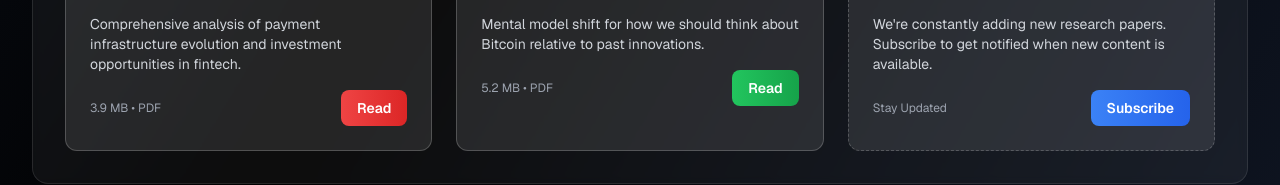
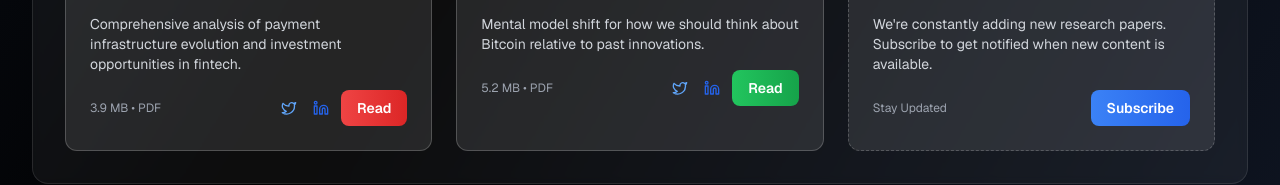
Before and after one commit to Kfar19/CursorWeb, a Next.js app: page /research in a window 1280 px wide. Shown: the part 1523-1708 px from the top of the page. Built offline with nearby package versions, Linux system fonts and the light colour scheme.

Commit message:
Add Twitter and LinkedIn share buttons to research papers with auto-generated Birdai messages

```diff
--- a/src/app/research/page.tsx
+++ b/src/app/research/page.tsx
@@ -2,7 +2,7 @@
 
 import { motion } from 'framer-motion';
 import Link from 'next/link';
-import { ArrowLeft, X, Eye, Mail, TrendingUp, ExternalLink } from 'lucide-react';
+import { ArrowLeft, X, Eye, Mail, TrendingUp, ExternalLink, Twitter, Linkedin } from 'lucide-react';
 import { useState, useEffect, useMemo } from 'react';
 
 // ScrollAnimation component for consistent animations
@@ -77,9 +77,38 @@ const PDFViewer = ({ isOpen, onClose, fileName }: {
             <p className="text-gray-400 text-sm">
               This research paper is for internal use only. Please do not share or distribute.
             </p>
+            <div className="flex items-center space-x-4">
               <div className="flex items-center space-x-2 text-gray-400 text-sm">
                 <Eye size={16} />
                 <span>View Only</span>
+              </div>
+              <div className="flex items-center space-x-2">
+                <span className="text-gray-400 text-sm">Share:</span>
+                <button
+                  onClick={() => {
+                    const text = `Check out this research paper "${fileName.replace('.pdf', '')}" from Birdai - cutting-edge insights at the intersection of AI, blockchain, and venture capital.`;
+                    const url = window.location.href;
+                    const twitterUrl = `https://twitter.com/intent/tweet?text=${encodeURIComponent(text)}&url=${encodeURIComponent(url)}`;
+                    window.open(twitterUrl, '_blank');
+                  }}
+                  className="text-blue-400 hover:text-blue-300 transition-colors p-2 rounded-lg hover:bg-blue-500/10"
+                  title="Share on Twitter"
+                >
+                  <Twitter size={18} />
+                </button>
+                <button
+                  onClick={() => {
+                    const text = `Check out this research paper "${fileName.replace('.pdf', '')}" from Birdai - cutting-edge insights at the intersection of AI, blockchain, and venture capital.`;
+                    const url = window.location.href;
+                    const linkedinUrl = `https://www.linkedin.com/sharing/share-offsite/?url=${encodeURIComponent(url)}&title=${encodeURIComponent(fileName.replace('.pdf', ''))}&summary=${encodeURIComponent(text)}`;
+                    window.open(linkedinUrl, '_blank');
+                  }}
+                  className="text-blue-600 hover:text-blue-500 transition-colors p-2 rounded-lg hover:bg-blue-600/10"
+                  title="Share on LinkedIn"
+                >
+                  <Linkedin size={18} />
+                </button>
+              </div>
             </div>
           </div>
         </div>
@@ -623,6 +652,31 @@ export default function ResearchPage() {
                     </p>
                     <div className="flex items-center justify-between">
                       <span className="text-gray-400 text-xs">3.9 MB • PDF</span>
+                      <div className="flex items-center space-x-2">
+                        <button
+                          onClick={() => {
+                            const text = `Check out "From Rails to Returns" research paper from Birdai - comprehensive analysis of payment infrastructure evolution and investment opportunities in fintech.`;
+                            const url = window.location.href;
+                            const twitterUrl = `https://twitter.com/intent/tweet?text=${encodeURIComponent(text)}&url=${encodeURIComponent(url)}`;
+                            window.open(twitterUrl, '_blank');
+                          }}
+                          className="text-blue-400 hover:text-blue-300 transition-colors p-1 rounded hover:bg-blue-500/10"
+                          title="Share on Twitter"
+                        >
+                          <Twitter size={16} />
+                        </button>
+                        <button
+                          onClick={() => {
+                            const text = `Check out "From Rails to Returns" research paper from Birdai - comprehensive analysis of payment infrastructure evolution and investment opportunities in fintech.`;
+                            const url = window.location.href;
+                            const linkedinUrl = `https://www.linkedin.com/sharing/share-offsite/?url=${encodeURIComponent(url)}&title=From Rails to Returns&summary=${encodeURIComponent(text)}`;
+                            window.open(linkedinUrl, '_blank');
+                          }}
+                          className="text-blue-600 hover:text-blue-500 transition-colors p-1 rounded hover:bg-blue-600/10"
+                          title="Share on LinkedIn"
+                        >
+                          <Linkedin size={16} />
+                        </button>
                         <motion.button
                           onClick={() => handleReadRequest('From Rails to Returns_ Payments Circle.pdf')}
                           className="bg-gradient-to-r from-red-500 to-red-600 hover:from-red-600 hover:to-red-700 text-white px-4 py-2 rounded-lg text-sm font-semibold transition-all duration-300"
@@ -631,6 +685,7 @@ export default function ResearchPage() {
                         >
                           Read
                         </motion.button>
+                      </div>
                     </div>
                   </motion.div>
 
@@ -656,6 +711,31 @@ export default function ResearchPage() {
                     </p>
                     <div className="flex items-center justify-between">
                       <span className="text-gray-400 text-xs">5.2 MB • PDF</span>
+                      <div className="flex items-center space-x-2">
+                        <button
+                          onClick={() => {
+                            const text = `Check out "From Wires to Wallets" research paper from Birdai - mental model shift for how we should think about Bitcoin relative to past innovations.`;
+                            const url = window.location.href;
+                            const twitterUrl = `https://twitter.com/intent/tweet?text=${encodeURIComponent(text)}&url=${encodeURIComponent(url)}`;
+                            window.open(twitterUrl, '_blank');
+                          }}
+                          className="text-blue-400 hover:text-blue-300 transition-colors p-1 rounded hover:bg-blue-500/10"
+                          title="Share on Twitter"
+                        >
+                          <Twitter size={16} />
+                        </button>
+                        <button
+                          onClick={() => {
+                            const text = `Check out "From Wires to Wallets" research paper from Birdai - mental model shift for how we should think about Bitcoin relative to past innovations.`;
+                            const url = window.location.href;
+                            const linkedinUrl = `https://www.linkedin.com/sharing/share-offsite/?url=${encodeURIComponent(url)}&title=From Wires to Wallets&summary=${encodeURIComponent(text)}`;
+                            window.open(linkedinUrl, '_blank');
+                          }}
+                          className="text-blue-600 hover:text-blue-500 transition-colors p-1 rounded hover:bg-blue-600/10"
+                          title="Share on LinkedIn"
+                        >
+                          <Linkedin size={16} />
+                        </button>
                         <motion.button
                           onClick={() => handleReadRequest('From-Wires-to-Wallets.pdf')}
                           className="bg-gradient-to-r from-green-500 to-green-600 hover:from-green-600 hover:to-green-700 text-white px-4 py-2 rounded-lg text-sm font-semibold transition-all duration-300"
@@ -664,6 +744,7 @@ export default function ResearchPage() {
                         >
                           Read
                         </motion.button>
+                      </div>
                     </div>
                   </motion.div>
 
```
Lines whose indentation alone changed are shown as unchanged.
